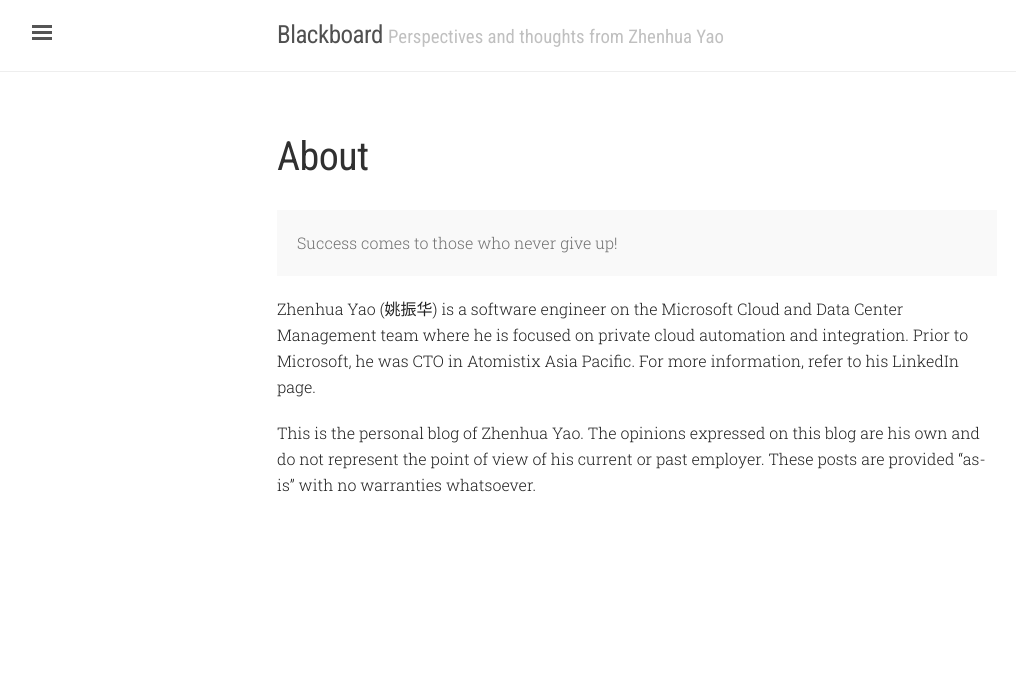
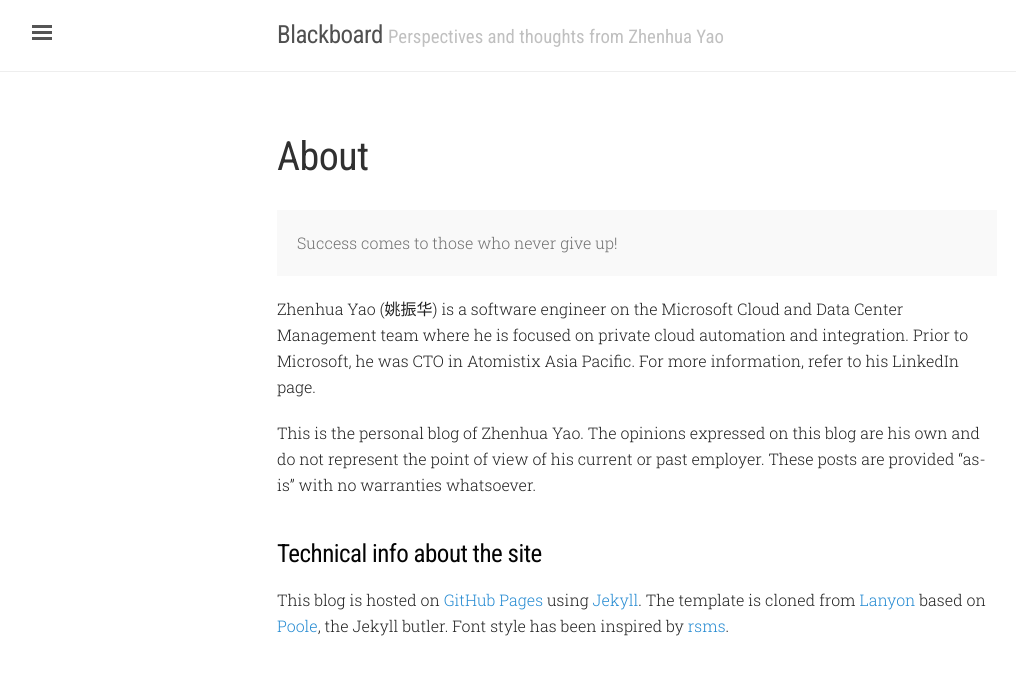
Before and after one commit to yaozhenhua/yaozhenhua.github.io, a Jekyll site: the page built from about.md, in a window 1280 px wide. Shown: the top 675 px of the page, without its empty margins (3-1019 px from the left). Built offline with Jekyll 4.4.1, drawn with Linux system fonts in a browser that asks for light colours.

Commit message:
Update about.md

```diff
--- a/about.md
+++ b/about.md
@@ -10,3 +10,7 @@ title: About
 Zhenhua Yao (姚振华) is a software engineer on the Microsoft Cloud and Data Center Management team where he is focused on private cloud automation and integration.  Prior to Microsoft, he was CTO in Atomistix Asia Pacific.  For more information, refer to his LinkedIn page.
 
 This is the personal blog of Zhenhua Yao.  The opinions expressed on this blog are his own and do not represent the point of view of his current or past employer.  These posts are provided “as-is” with no warranties whatsoever.
+
+### Technical info about the site
+
+This blog is hosted on [GitHub Pages](https://pages.github.com/) using [Jekyll](https://github.com/jekyll/jekyll).  The template is cloned from [Lanyon](http://lanyon.getpoole.com/) based on [Poole](http://getpoole.com), the Jekyll butler.  Font style has been inspired by [rsms](http://rsms.me/).
```
